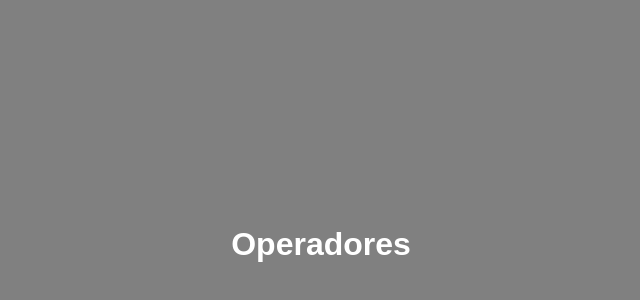
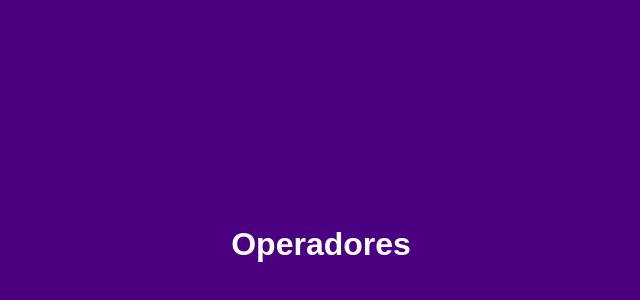
Before and after one commit to kellymourat/curso-javascript, a plain HTML site: page Aula04-Operadores/index.html in a window 1280 px wide. Shown: the part 156-456 px from the top of the page, without its empty margins (319-959 px from the left). Drawn offline with Linux system fonts and the light colour scheme.

Commit message:
arithmetic operators exercise

```diff
--- a/Aula04-Operadores/arithmeticOperators.js
+++ b/Aula04-Operadores/arithmeticOperators.js
@@ -1,8 +1,3 @@
-// Operadores aritiméticos
-// Opradores de atribuição
-// Operadores de comparação
-// Operadores lógicos
-
 // salário
 
 const salario = 5000;
--- a/Aula04-Operadores/index.html
+++ b/Aula04-Operadores/index.html
@@ -10,7 +10,7 @@
                      display: flex;
                      align-items: center;
                      justify-content: center;
-                     background: grey;
+                     background: indigo;
                      margin: 0;
 
                   }
```
